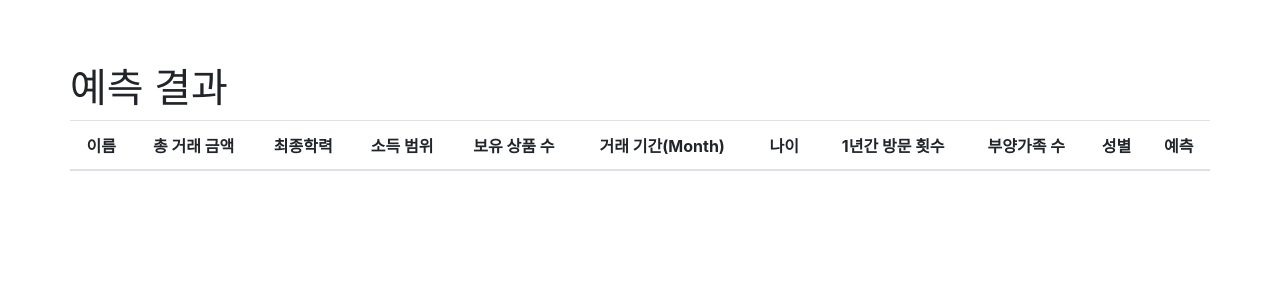
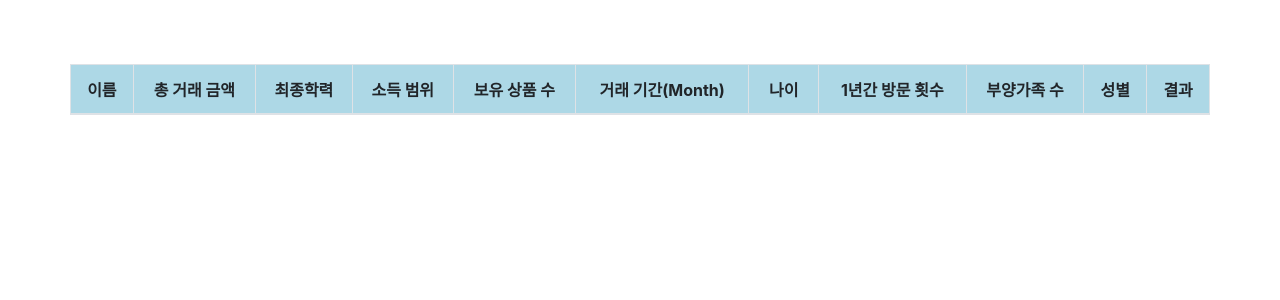
Before and after one commit to Hyun-Jun-Lee/Bank-Churn-django, a Django app: page /results/ in a window 1280 px wide. Shown: the part 54-354 px from the top of the page. Run offline with Django 3.2, Linux system fonts and the light colour scheme; data that the repository does not hold is empty; some libraries are stand-ins or nearby versions.

Commit message:
result page fix

```diff
--- a/churner/templates/db.html
+++ b/churner/templates/db.html
@@ -1,32 +1,30 @@
 {% extends 'layout.html' %}
 {% block content %}
-    <div class="container pt-5">
+    <div class="container pt-5" >
         <div class="row">
 
-        <h1>예측 결과</h1>
-
-            <table class="table">
-                <thead >
+            <table class="table table-bordered" style="background-color:lightgray;">
+                <thead style="background-color:lightblue;">
                 <tr align="center">
-                <th scope="col">이름</th>
-                <th scope="col">총 거래 금액</th>
-                <th scope="col">최종학력</th>
-                <th scope="col">소득 범위</th>
-                <th scope="col">보유 상품 수</th>
-                <th scope="col">거래 기간(Month)</th>
-                <th scope="col" width="70">나이</th>
-                <th scope="col" >1년간 방문 횟수</th>
-                <th scope="col">부양가족 수</th>
-                <th scope="col">성별</th>
-                <th scope="col">예측</th>
+                <th scope="col" style="vertical-align:middle">이름</th>
+                <th scope="col" style="vertical-align:middle">총 거래 금액</th>
+                <th scope="col" style="vertical-align:middle">최종학력</th>
+                <th scope="col" style="vertical-align:middle">소득 범위</th>
+                <th scope="col" style="vertical-align:middle">보유 상품 수</th>
+                <th scope="col" style="vertical-align:middle">거래 기간(Month)</th>
+                <th scope="col" style="vertical-align:middle" width="70">나이</th>
+                <th scope="col" style="vertical-align:middle" >1년간 방문 횟수</th>
+                <th scope="col" style="vertical-align:middle">부양가족 수</th>
+                <th scope="col" style="vertical-align:middle">성별</th>
+                <th scope="col" style="vertical-align:middle">결과</th>
                 </tr>
                 </thead>
                 <tbody align="center">
                 {% for data in dataset %}
                     <tr>
-                    <th scope="row" width="100">{{ data.username }}</th>
-                    <td width="120">{{ data.Total_Trans_Amt }}</td>
-                    <td>
+                    <th style="vertical-align:middle" scope="row" width="100">{{ data.username }}</th>
+                    <td style="vertical-align:middle" width="120">{{ data.Total_Trans_Amt }}</td>
+                    <td style="vertical-align:middle">
                         {% if data.Education_Level == 0 %}
                             <p>Uneducated</p>
                         {% elif data.Education_Level == 1%}
@@ -41,7 +39,7 @@
                             <p>Doctorate</p>
                         {% endif %}
                     </td>
-                    <td>
+                    <td style="vertical-align:middle">
                         {% if data.Income_Category == 0 %}
                             <p>Less than $40K</p>
                         {% elif data.Income_Category == 1%}
@@ -54,19 +52,19 @@
                             <p>$120K +</p>
                         {% endif %}
                     </td>
-                    <td>{{ data.Total_Relationship_Count }}</td>
-                    <td>{{ data.Months_on_book }}</td>
-                    <td>{{ data.Customer_Age  }}</td>
-                    <td>{{ data.Contacts_Count_12_mon  }}</td>
-                    <td>{{ data.Dependent_count }}</td>
-                    <td width="100">
+                    <td style="vertical-align:middle">{{ data.Total_Relationship_Count }}</td>
+                    <td style="vertical-align:middle">{{ data.Months_on_book }}</td>
+                    <td style="vertical-align:middle">{{ data.Customer_Age  }}</td>
+                    <td style="vertical-align:middle">{{ data.Contacts_Count_12_mon  }}</td>
+                    <td style="vertical-align:middle">{{ data.Dependent_count }}</td>
+                    <td style="vertical-align:middle" width="100">
                         {% if data.Gender == 1 %}
                             <p>여성</p>
                         {% else %}
                             <p>남성</p>
                         {% endif %}
                     </td>
-                    <td>
+                    <td style="vertical-align:middle">
                         {% if data.result == 1 %}
                             <p>Churner</p>
                         {% else %}
```
